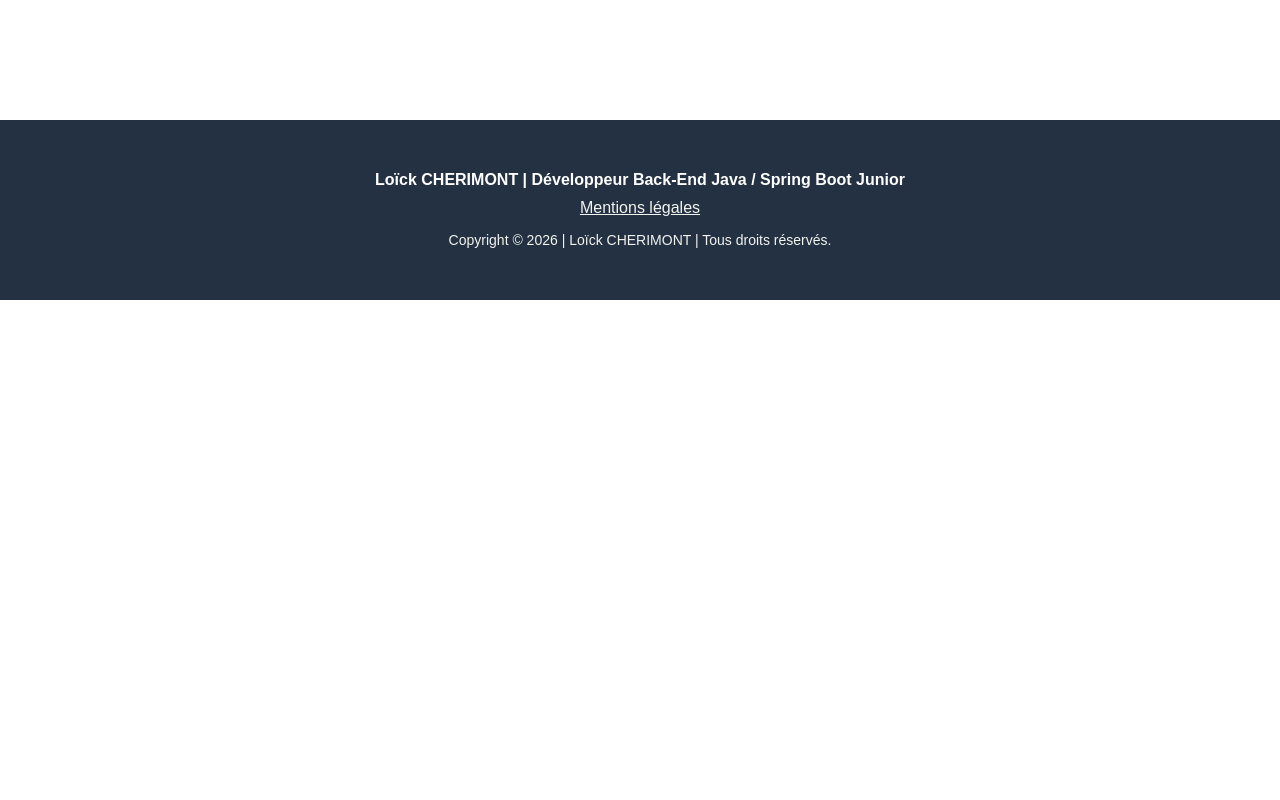
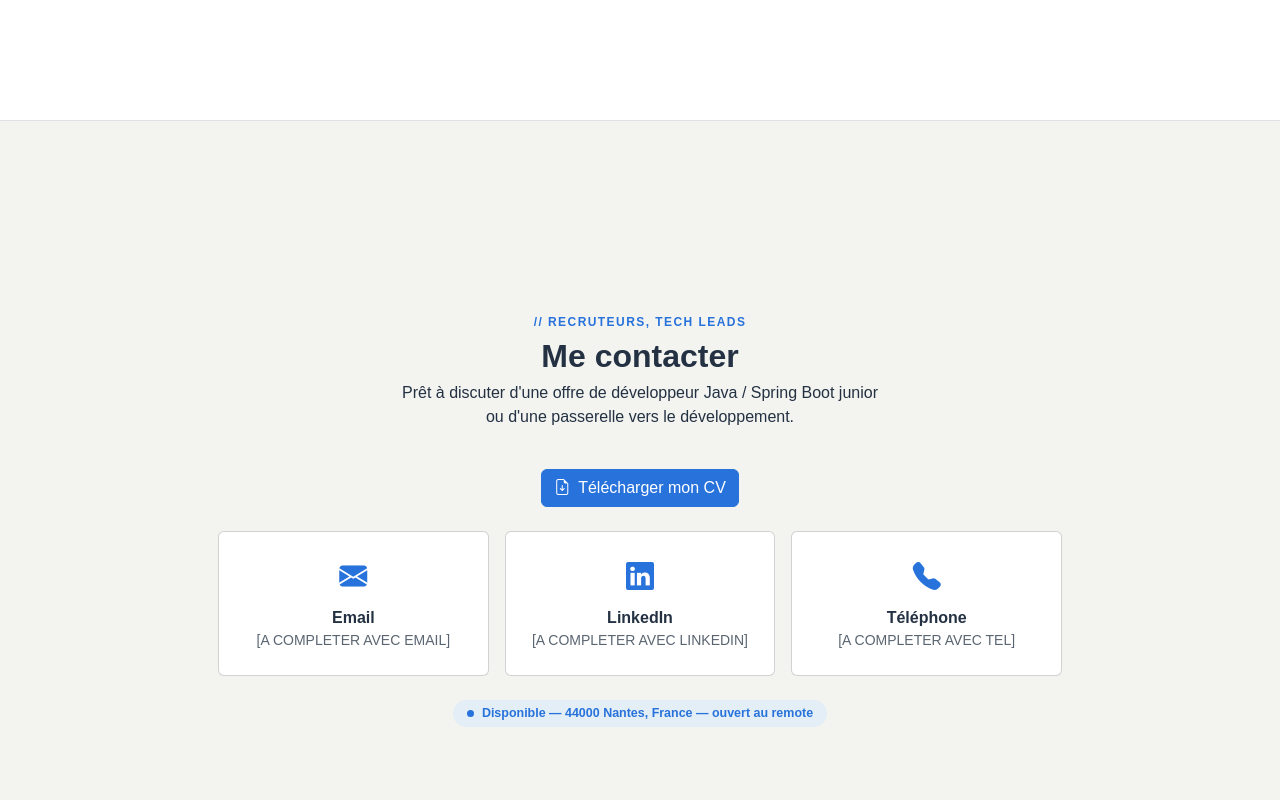
Before and after one commit to loickcherimont/portfolio, an Angular app: page / in a window 1280 px wide. Shown: the part 3880-4680 px from the top of the page. Before the commit the page ends 4180 px from the top, so only its background shows below. Built offline with nearby package versions, Linux system fonts and the light colour scheme; a web font is replaced by a local one.

Commit message:
feat: add contact section

```diff
--- a/angular.json
+++ b/angular.json
@@ -32,6 +32,11 @@
                 "glob": "*.jpg",
                 "input": "src/app/hero",
                 "output": "/hero/"
+              },
+              {
+                "glob": "*.pdf",
+                "input": "src/app/contact",
+                "output": "/contact/"
               }
             ],
             "styles": [
--- a/instructions/poc.html
+++ b/instructions/poc.html
@@ -767,7 +767,7 @@
     </div>
   </section>
 
-  <!-- Me contacter -->
+  <!-- Me contacter - ajouté -->
   <section id="me-contacter">
     <div class="container">
       <div class="text-center fade-in">
--- /dev/null
+++ b/src/app/contact/contact.html
@@ -0,0 +1,45 @@
+<section id="me-contacter" data-testid="contact"
+	class="bg-light border border-start-0 border-end-0 min-vh-100 d-flex flex-column justify-content-center">
+	<div class="container">
+		<div class="text-center">
+			<p class="section-label">// Recruteurs, tech leads</p>
+			<h2 class="section-title" data-testid="contact__title">Me contacter</h2>
+			<p class="section-sub contact__subtitle" data-testid="contact__subtitle">
+				Prêt à discuter d'une offre de développeur Java / Spring Boot junior ou d'une passerelle vers le
+				développement.
+			</p>
+
+			<a href="/contact/loick-cherimont-cv-developpeur-java.pdf" class="btn btn-primary mb-4"
+				download="loick-cherimont-cv-developpeur-java.pdf" data-testid="contact__cv-download"
+				aria-label="Télécharger mon CV, format PDF">
+				<i class="bi bi-file-earmark-arrow-down me-2"></i>Télécharger mon CV
+			</a>
+
+			<div class="row g-3 justify-content-center contact__cards" data-testid="contact__cards">
+				@for (card of cards; track card.label) {
+					<div class="col-md-4">
+						<a
+							[href]="card.href"
+							[attr.target]="card.external ? '_blank' : null"
+							[attr.rel]="card.external ? 'noopener noreferrer' : null"
+							class="card h-100 text-decoration-none d-block"
+							[attr.data-testid]="card.testId"
+						>
+							<div class="card-body text-center py-4">
+								<i [class]="card.icon + ' text-primary fs-3'" aria-hidden="true"></i>
+								<div class="fw-bold mt-2 text-body">{{ card.label }}</div>
+								<div class="text-muted small">{{ card.detail }}</div>
+							</div>
+						</a>
+					</div>
+				}
+			</div>
+
+			<div class="d-inline-flex align-items-center gap-2 mt-4 rounded-pill text-primary fw-semibold contact__badge"
+				data-testid="contact__availability">
+				<span class="d-inline-block rounded-circle bg-primary contact__dot"></span>
+				Disponible — 44000 Nantes, France — ouvert au remote
+			</div>
+		</div>
+	</div>
+</section>
--- /dev/null
+++ b/src/app/contact/contact.scss
@@ -0,0 +1,24 @@
+/* Contact-specific styles.
+   Bootstrap-first policy: only what Bootstrap 5.3 utilities cannot reproduce
+   faithfully (exact POC sizes/colors) lives here. */
+
+.contact__subtitle {
+	max-width: 480px;
+	margin-inline: auto;
+}
+
+.contact__cards {
+	max-width: 860px;
+	margin-inline: auto;
+}
+
+.contact__badge {
+	background: #e3eef6;
+	padding: .25rem .85rem;
+	font-size: .78rem;
+}
+
+.contact__dot {
+	width: 7px;
+	height: 7px;
+}
--- /dev/null
+++ b/src/app/contact/contact.ts
@@ -0,0 +1,48 @@
+import { Component } from '@angular/core';
+
+type ContactCard = {
+  icon: string;
+  label: string;
+  href: string;
+  detail: string;
+  testId: string;
+  /** Security: when true, adds `target="_blank"` + `rel="noopener noreferrer"` to
+   * the rendered link. Without these tokens, the opened tab can access
+   * `window.opener` and redirect this portfolio to a phishing clone
+   * (reverse tabnapping). `noopener` cuts that link, `noreferrer` hides
+   * the referrer. */
+  external?: boolean;
+};
+
+@Component({
+  selector: 'app-contact',
+  imports: [],
+  templateUrl: './contact.html',
+  styleUrl: './contact.scss',
+})
+export class Contact {
+  protected readonly cards: ContactCard[] = [
+    {
+      icon: 'bi bi-envelope-fill',
+      label: 'Email',
+      href: 'mailto:[A COMPLETER AVEC EMAIL]',
+      detail: '[A COMPLETER AVEC EMAIL]',
+      testId: 'contact__card-email',
+    },
+    {
+      icon: 'bi bi-linkedin',
+      label: 'LinkedIn',
+      href: 'https://linkedin.com/in/[A COMPLETER AVEC LINKEDIN]',
+      detail: '[A COMPLETER AVEC LINKEDIN]',
+      testId: 'contact__card-linkedin',
+      external: true,
+    },
+    {
+      icon: 'bi bi-telephone-fill',
+      label: 'Téléphone',
+      href: 'tel:[A COMPLETER AVEC TEL]',
+      detail: '[A COMPLETER AVEC TEL]',
+      testId: 'contact__card-phone',
+    },
+  ];
+}
--- a/src/app/home/home.html
+++ b/src/app/home/home.html
@@ -3,3 +3,4 @@
 <app-stack />
 <app-experiences />
 <app-about />
+<app-contact />
--- a/src/app/home/home.ts
+++ b/src/app/home/home.ts
@@ -5,10 +5,11 @@ import { Realisations } from '../realisations/realisations';
 import { Stack } from '../stack/stack';
 import { Experiences } from '../experiences/experiences';
 import { About } from "../about/about";
+import { Contact } from "../contact/contact";
 
 @Component({
   selector: 'app-home',
-  imports: [Hero, Realisations, Stack, Experiences, About],
+  imports: [Hero, Realisations, Stack, Experiences, About, Contact],
   templateUrl: './home.html',
 })
 export class Home {
```
Also changed, not shown: 2 other files (tests, documents, lock files or other folders).
